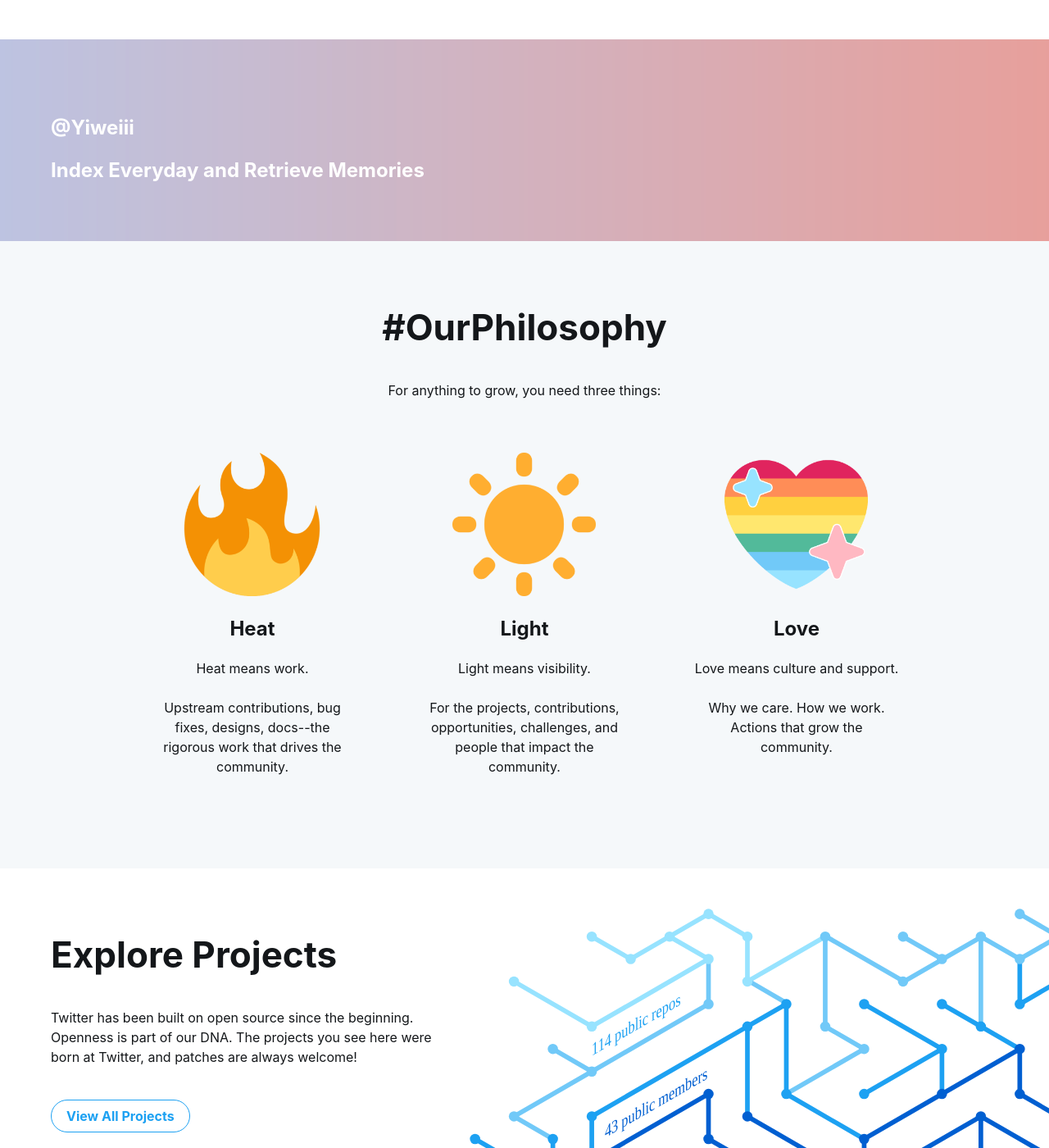
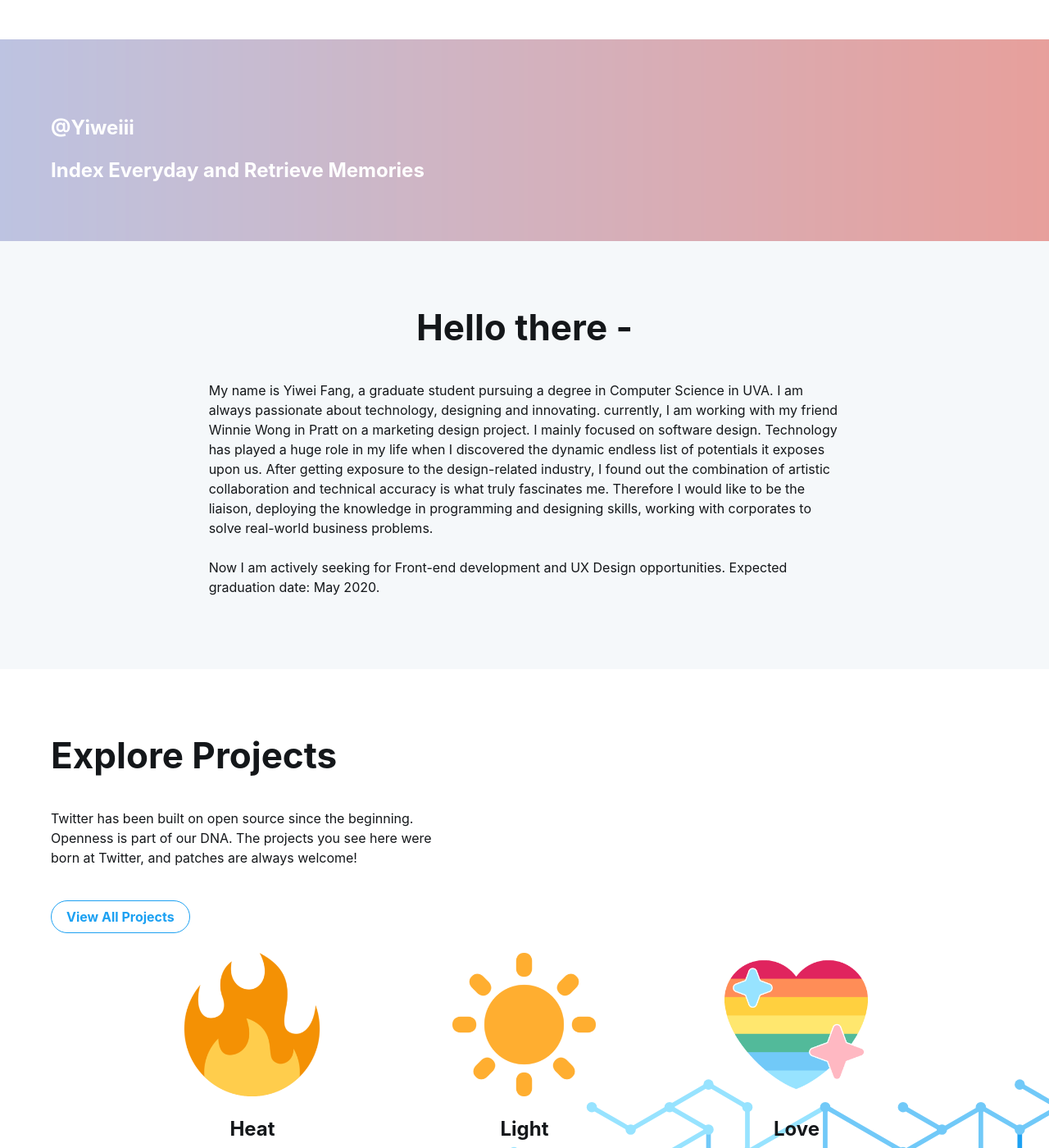
Before and after one commit to Yiweiii/Yiweiii.github.io, a Jekyll site: the page built from index.html, in a window 1280 px wide and 1400 px high. Shown: the whole window at 82% size. Built offline with Jekyll 4.4.1, drawn with Linux system fonts in a browser that asks for light colours; some web fonts are replaced; comment, search, counter and statistics services are not loaded.

Commit message:
beatuif10

```diff
--- a/index.html
+++ b/index.html
@@ -28,9 +28,30 @@
 <div class="section grey">
     <div class="Grid container">
         <div id="philosophy-text" class="Grid-cell u-size4of6 u-before1of6 u-after1of6">
-            <h1 class="small-title center-text mega-margin">#OurPhilosophy</h1>
-            <p class="center-text mega-margin">For anything to grow, you need three things:</p>
+            <h1 class="small-title center-text mega-margin">Hello there -</h1>
+            <p class="f6 Helvetica w-50 f5-l lh-copy">
+              My name is Yiwei Fang, a graduate student pursuing a degree in Computer Science in UVA.
+              I am always passionate about technology, designing and innovating. currently, I am working with my friend Winnie Wong in Pratt on a marketing design project. I mainly focused on software design.
+              Technology has played a huge role in my life when I discovered the dynamic endless list of potentials it exposes upon us.
+              After getting exposure to the design-related industry, I found out the combination of artistic collaboration and technical accuracy is what truly fascinates me. Therefore I would like to be the liaison, deploying the knowledge in programming and designing skills, working with corporates to solve real-world business problems.
+              <br/>        <br/>
+              Now I am actively seeking for Front-end development and UX Design opportunities.
+              Expected graduation date: May 2020.
+            </p>
         </div>
+    </div>
+</div>
+
+<!-- Explore Projects -->
+
+<div class="section explore-projects">
+    <div class="Grid container">
+        <div class="Grid-cell left-text u-size5of12 u-after1of12">
+            <h1 class="small-title mega-margin">Explore Projects</h1>
+            <p class="mega-margin">Twitter has been built on open source since the beginning. Openness is part of our DNA. The projects you see here were born at Twitter, and patches are always welcome!</p>
+            <button onclick="location.href='projects.html'" type="button" class="Button Button--large">View All Projects</button>
+        </div>
+        <div class="Grid-cell explore-projects-blank"></div>
     </div>
     <div class="Grid small-container">
         <div class="Grid-cell u-size1of3 emoji-card">
@@ -51,19 +72,6 @@
             <p class="center-text">Love means culture and support.<br/><br/>Why we care. How we work. Actions that grow the community.</p>
         </div>
 
-    </div>
-</div>
-
-<!-- Explore Projects -->
-
-<div class="section explore-projects">
-    <div class="Grid container">
-        <div class="Grid-cell left-text u-size5of12 u-after1of12">
-            <h1 class="small-title mega-margin">Explore Projects</h1>
-            <p class="mega-margin">Twitter has been built on open source since the beginning. Openness is part of our DNA. The projects you see here were born at Twitter, and patches are always welcome!</p>
-            <button onclick="location.href='projects.html'" type="button" class="Button Button--large">View All Projects</button>
-        </div>
-        <div class="Grid-cell explore-projects-blank"></div>
     </div>
 </div>
 
```
